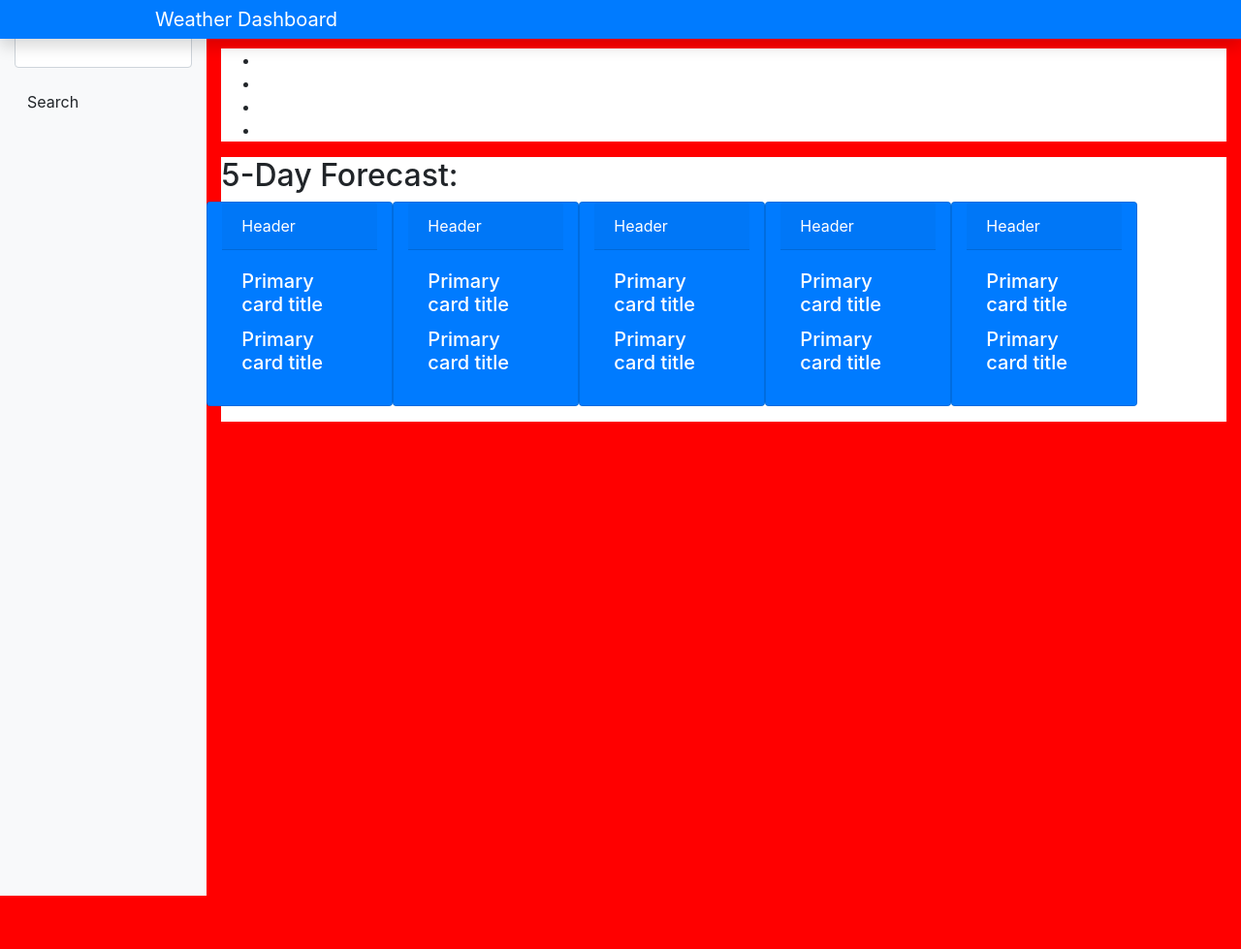
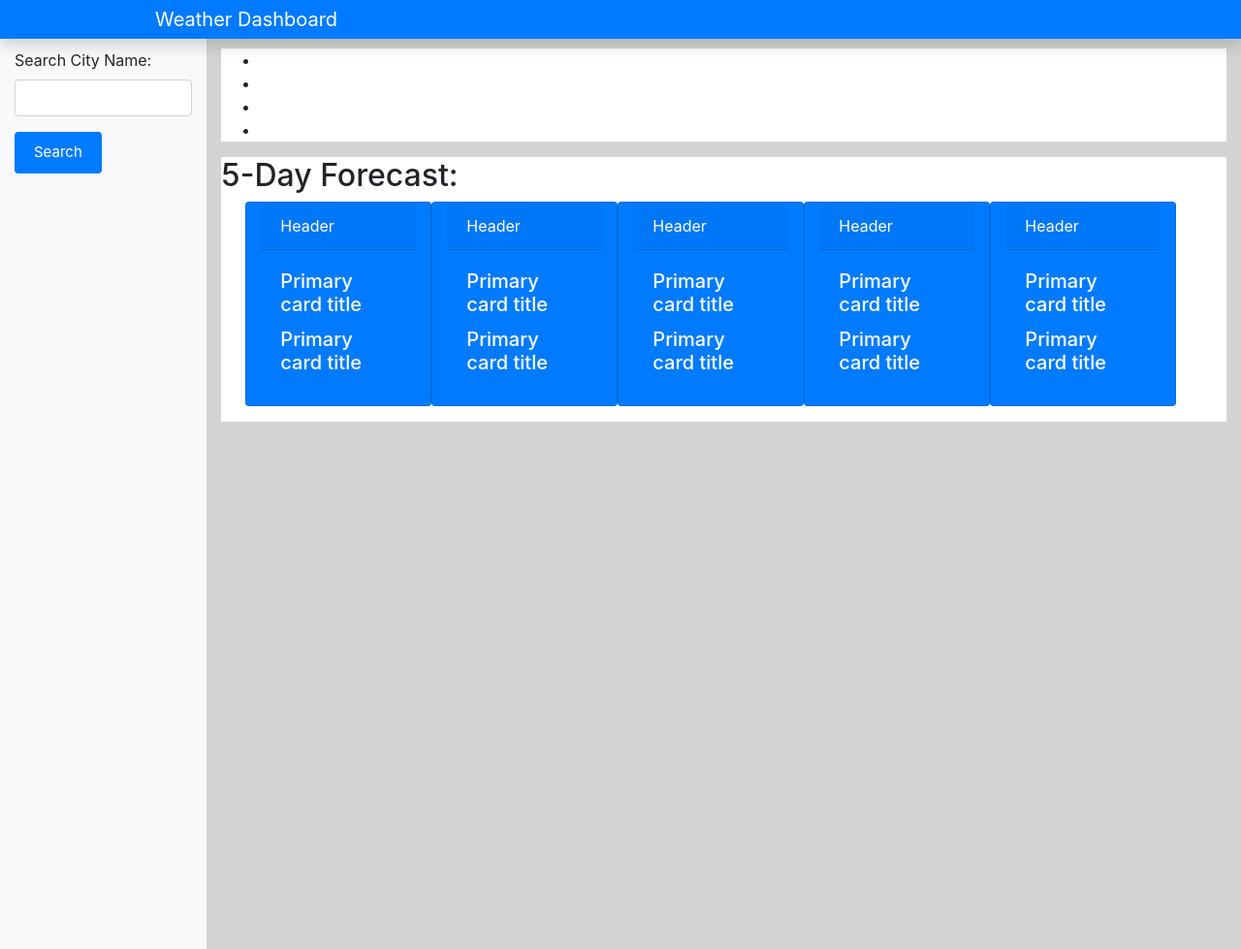
Before and after one commit to ac0712148/weather-dashboard, a plain HTML site: page index.html in a window 1280 px wide. Shown: the whole page at 97% size. Before the commit the page ends 924 px from the top, so only its background shows below. Drawn offline with nearby package versions, Linux system fonts and the light colour scheme.

Commit message:
added button styling

```diff
--- a/style.css
+++ b/style.css
@@ -1,5 +1,5 @@
 body {
-    background-color: red;
+    background-color: lightgray;
 }
 /* Navbar Styling */
 #navbar-title {
@@ -10,7 +10,7 @@ body {
     padding-bottom: 100vh;
     background-color: white;
 }
-.sidebar-sticky {
+.search-form {
     margin-top: 50px;
 }
 /* Main Page */
@@ -20,3 +20,16 @@ body {
 .top-block, .bottom-block {
     background-color: white;
 }
+.cards{
+    margin-left: 25px;
+}
+.button {
+    background-color: #007bff;
+    border: none;
+    color: white;
+    padding: 10px 20px;
+    text-align: center;
+    text-decoration: none;
+    display: inline-block;
+    font-size: 15px;
+  }
```
